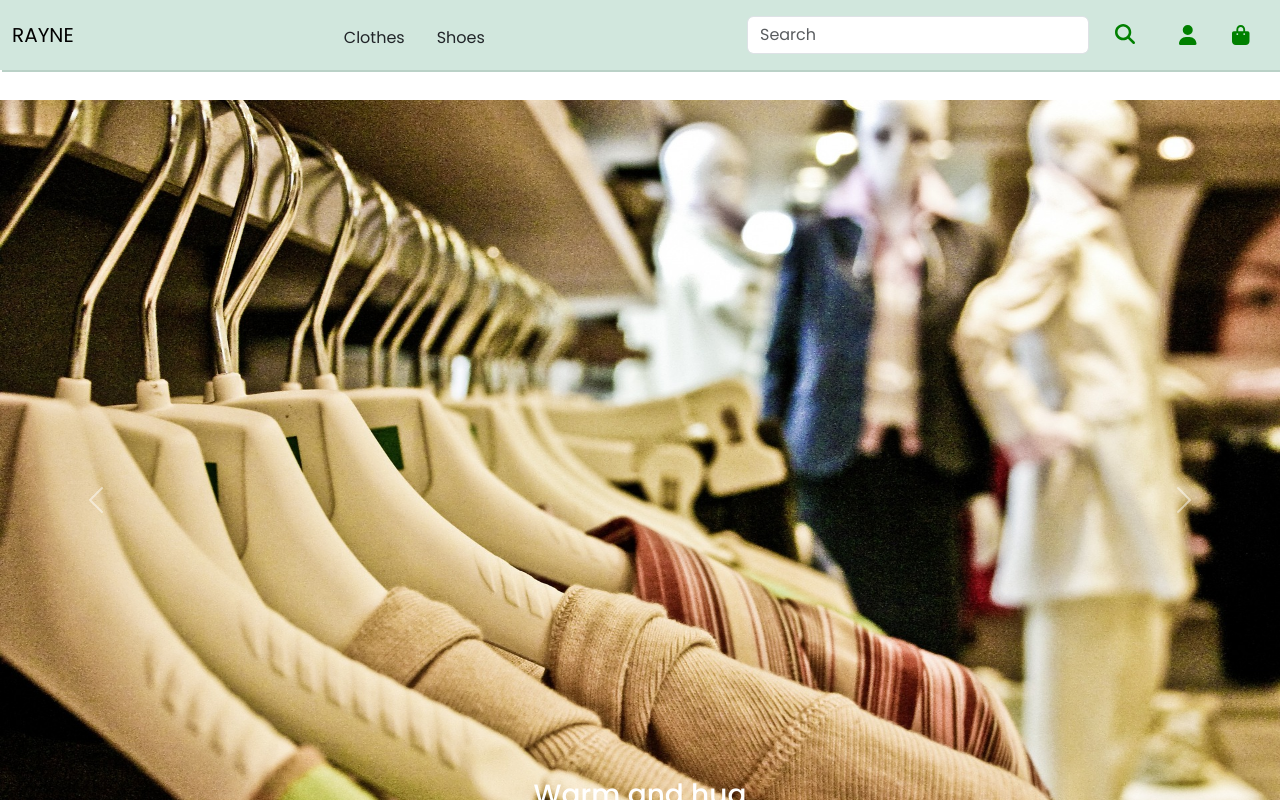
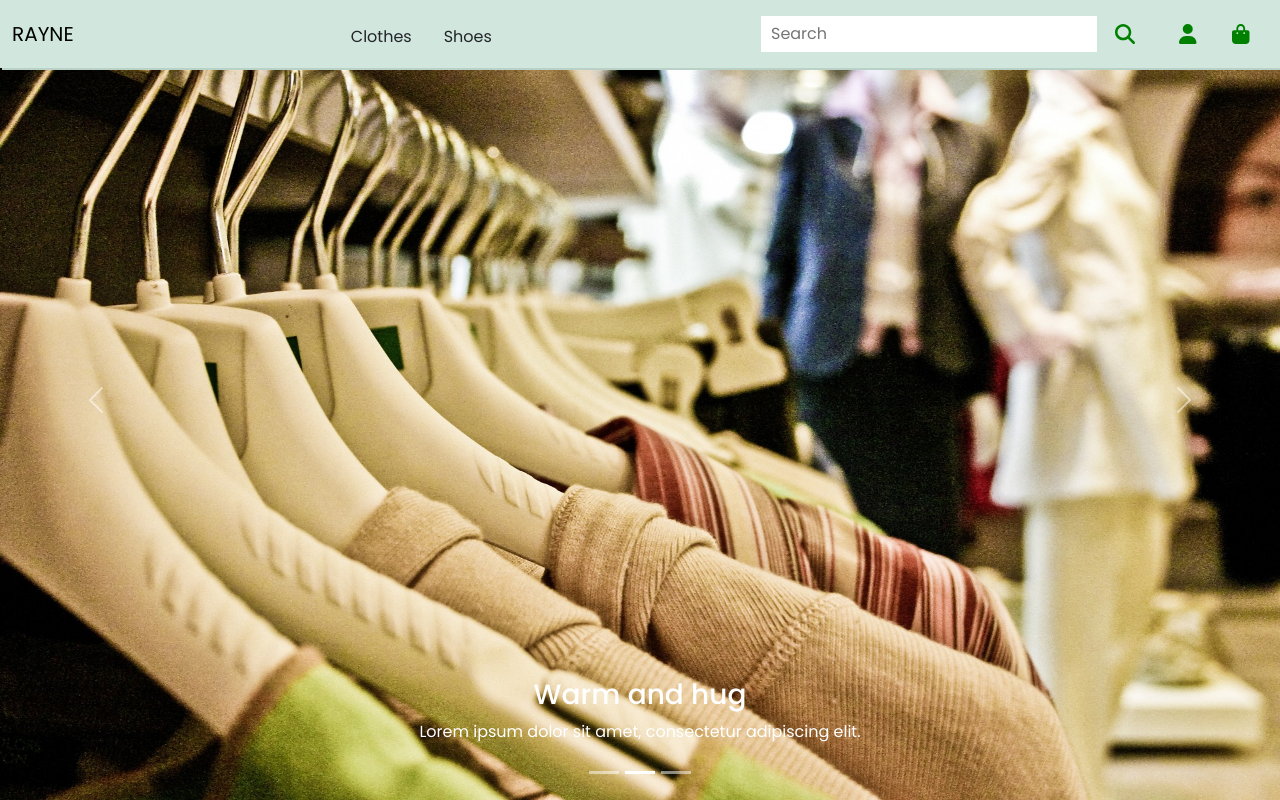
Before and after one commit to Nguyen-Phuong-Anh/clothes-shop, a React (Create React App) app in the folder frontend/: page / in a window 1280 px wide. Shown: the top 800 px of the page. Built offline with nearby package versions, Linux system fonts and the light colour scheme; no server answers.

Commit message:
adjust navbar css and split to module

```diff
--- a/frontend/src/App.css
+++ b/frontend/src/App.css
@@ -13,66 +13,12 @@
   color: black;
 }
 
-input[type="text"]:focus {
+.snippet input[type="text"]:focus {
   border: none;
   border-left: 1px solid green;
   border-right: 1px solid green;
   outline: none;
   /* Add any other desired styles */
-}
-
-/* Navbar CSS */
-.container {
-  position: relative;
-  margin-top: 100px;
-  width: 100%;
-}
-
-.icon {
-  color: green;
-  margin: 0 10px;
-  cursor: pointer;
-}
-
-.badge {
-  position: relative;
-  left: -10px;
-  top: -5px;
-}
-
-.badge_responsive {
-  position: relative;
-  left: 50px;
-  top: -40px;
-}
-
-.navDropdown {
-  width: 100%;
-}
-
-.navlink {
-  font-weight: 400;
-}
-
-.navlink:hover {
-  cursor: pointer;
-  color: green !important;
-}
-
-.toggle {
-  z-index: 2;
-  position: absolute;
-  top: -30px;
-  width: 100%;
-}
-
-.hidden {
-  display: none;
-}
-
-.navbar_body {
-  background-color: var(--signature_color);
-  box-shadow: 2px 2px #bad1c7;
 }
 
 /* Slider CSS */
--- a/frontend/src/components/navbar/NavBar.js
+++ b/frontend/src/components/navbar/NavBar.js
@@ -6,6 +6,7 @@ import Badge from 'react-bootstrap/Badge';
 import { FontAwesomeIcon } from '@fortawesome/react-fontawesome'
 import { faBagShopping, faMagnifyingGlass, faUser } from '@fortawesome/free-solid-svg-icons'
 import ToggleBar from './toggleBar';
+import styles from './NavBar.module.css'
 
 function NavBar({itemLength}) {
 
@@ -16,7 +17,7 @@ function NavBar({itemLength}) {
 
   return (
     <div className='container'>
-      <Navbar fixed="top" className='navbar_body'>
+      <Navbar fixed="top" className={styles.navbar_body}>
         <Container fluid>
           <Navbar.Brand href="/">RAYNE</Navbar.Brand>
           <Navbar.Toggle aria-controls="navbarScroll" />
@@ -26,37 +27,32 @@ function NavBar({itemLength}) {
               style={{ maxHeight: '50px' }}
               navbarScroll
             >
-              <Nav.Item className='m-3 navlink' onClick={handleHidden}>Clothes</Nav.Item>
-              <Nav.Item className='m-3 navlink' onClick={handleHidden}>Shoes</Nav.Item>
+              <Nav.Item className={`${styles.navlink} m-3`} onClick={handleHidden}>Clothes</Nav.Item>
+              <Nav.Item className={`${styles.navlink} m-3`} onClick={handleHidden}>Shoes</Nav.Item>
             </Nav>
             <Form className="d-flex m-2">
-              <Form.Control
-                type="search"
-                placeholder="Search"
-                className="me-2"
-                aria-label="Search"
-              />
+              <input type='text' placeholder='Search' className={styles.nav_search} />
               <Nav.Item className='m-2'>
-                <FontAwesomeIcon className='icon' icon={faMagnifyingGlass} size='lg' />
+                <FontAwesomeIcon className={styles.icon} icon={faMagnifyingGlass} size='lg' />
               </Nav.Item>
             </Form>
             <Nav>
               <Nav.Link href='/account'>
-                <FontAwesomeIcon className='icon' icon={faUser} size='lg' />
+                <FontAwesomeIcon className={styles.icon} icon={faUser} size='lg' />
               </Nav.Link>
               <Nav.Link href='/cart'>
-                <FontAwesomeIcon className='icon' icon={faBagShopping} size='lg' />
-                <span className='badge'>
+                <FontAwesomeIcon className={styles.icon} icon={faBagShopping} size='lg' />
+                <span className={styles.badge}>
                   {itemLength > 0 && <Badge pill bg="danger">{itemLength}</Badge>}
                 </span>
               </Nav.Link>
             </Nav>
           </Navbar.Collapse>
         </Container>
+        <div className={`${styles.toggle} ${styles.hidden}`}>
+          <ToggleBar/>
+        </div>
       </Navbar>
-      <div className='toggle hidden'>
-        <ToggleBar/>
-      </div>
     </div>
   );
 }
--- /dev/null
+++ b/frontend/src/components/navbar/NavBar.module.css
@@ -0,0 +1,67 @@
+
+/* Navbar CSS */
+.container {
+    position: relative;
+    margin-top: 100px;
+    width: 100%;
+    color: white;
+    font-size: 1.1rem;
+}
+
+.nav_search {
+    outline: none;
+    border: none;
+    padding: 0 10px;
+}
+
+input:focus {
+    border: none;
+    outline: none;
+}
+
+.icon {
+    color: green;
+    margin: 0 10px;
+    cursor: pointer;
+}
+
+.badge {
+    position: relative;
+    left: -10px;
+    top: -5px;
+}
+
+.badge_responsive {
+    position: relative;
+    left: 50px;
+    top: -40px;
+}
+
+.navDropdown {
+    width: 100%;
+}
+
+.navlink {
+    font-weight: 400;
+}
+
+.navlink:hover {
+    cursor: pointer;
+    color: green !important;
+}
+
+.toggle {
+    z-index: 2;
+    position: absolute;
+    top: 72px;
+    width: 100%;
+}
+
+.hidden {
+    display: none;
+}
+
+.navbar_body {
+    background-color: var(--signature_color);
+    box-shadow: 2px 2px #bad1c7;
+}
--- a/frontend/src/components/navbar/toggleBar.module.css
+++ b/frontend/src/components/navbar/toggleBar.module.css
@@ -1,6 +1,7 @@
 .container {
     position: fixed;
     width: 100%;
+    z-index: 99;
 }
 
 .toggleBar {
@@ -9,7 +10,7 @@
     display: grid;
     grid-template-columns: repeat(3, 1fr);
     gap: 10px;
-    max-width: 800px;
     height: 90px;
-    background-color: plum;
+    z-index: 99;
+    background-color: white;
 }
```
